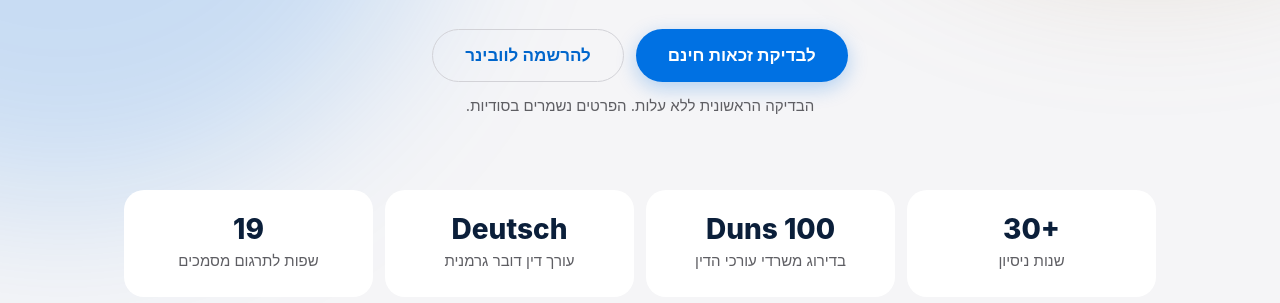
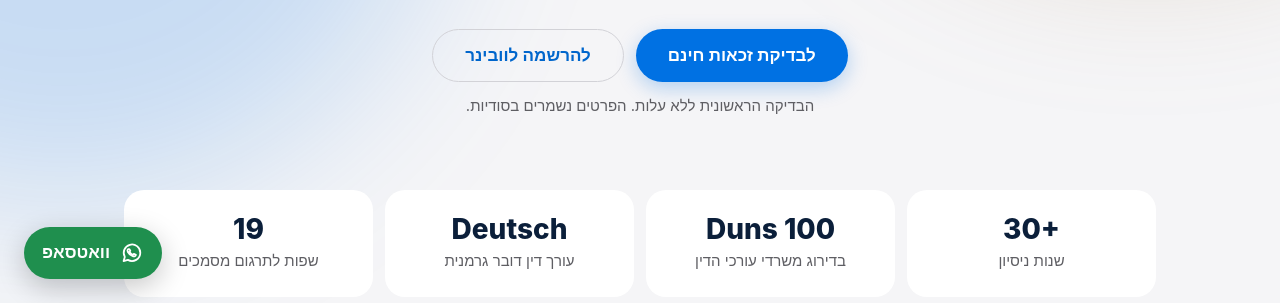
Before and after one commit to starik-alex/yadid_test, a website: page public/index.html in a window 1280 px wide. Shown: the part 497-800 px from the top of the page. Drawn offline with Linux system fonts and the light colour scheme.

Commit message:
Position WhatsApp contact button on desktop only

```diff
--- a/public/css/styles.css
+++ b/public/css/styles.css
@@ -631,6 +631,34 @@ a { color: var(--color-link); text-underline-offset: 0.18em; }
 .mobile-bar .btn-whatsapp { flex: 0 0 auto; }
 .mobile-bar.is-hidden { transform: translateY(110%); }
 
+/* A discreet floating WhatsApp contact on desktop; mobile retains its existing bottom bar. */
+.desktop-whatsapp {
+  position: fixed;
+  inset-inline-end: 24px;
+  bottom: 24px;
+  z-index: 45;
+  display: inline-flex;
+  align-items: center;
+  justify-content: center;
+  gap: 10px;
+  min-height: 52px;
+  padding: 10px 18px;
+  border-radius: var(--radius-pill);
+  font-weight: 700;
+  text-decoration: none;
+  box-shadow: 0 8px 28px rgba(0, 0, 0, 0.22);
+  transition: background-color 0.2s var(--ease), transform 0.2s var(--ease);
+}
+.desktop-whatsapp svg { width: 24px; height: 24px; flex: none; }
+.desktop-whatsapp:active { transform: scale(0.98); }
+
+@media (max-width: 767px) {
+  .desktop-whatsapp { display: none; }
+}
+@media print {
+  .desktop-whatsapp { display: none; }
+}
+
 /* ---------- Responsive ---------- */
 
 @media (max-width: 860px) {
```
